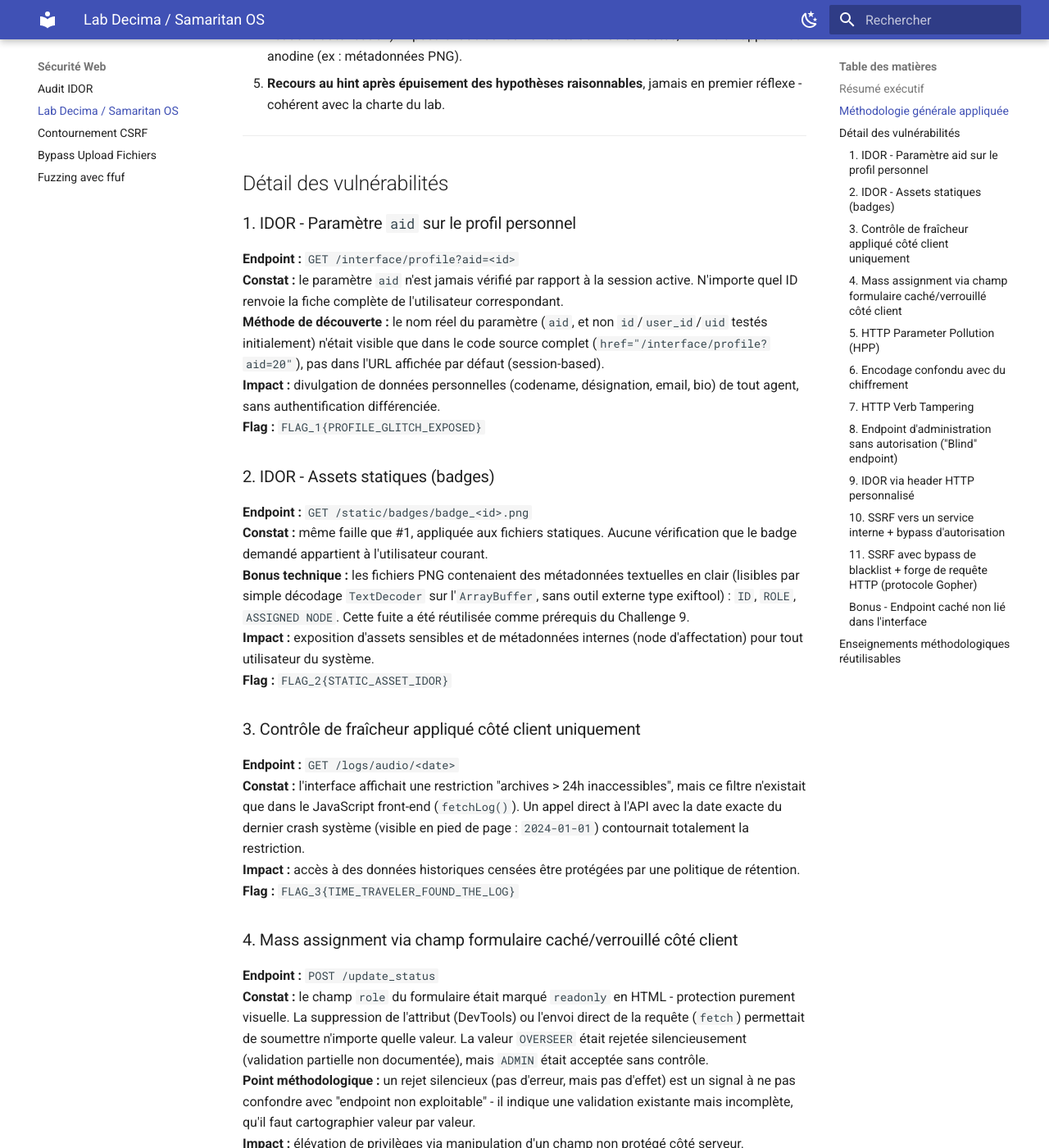
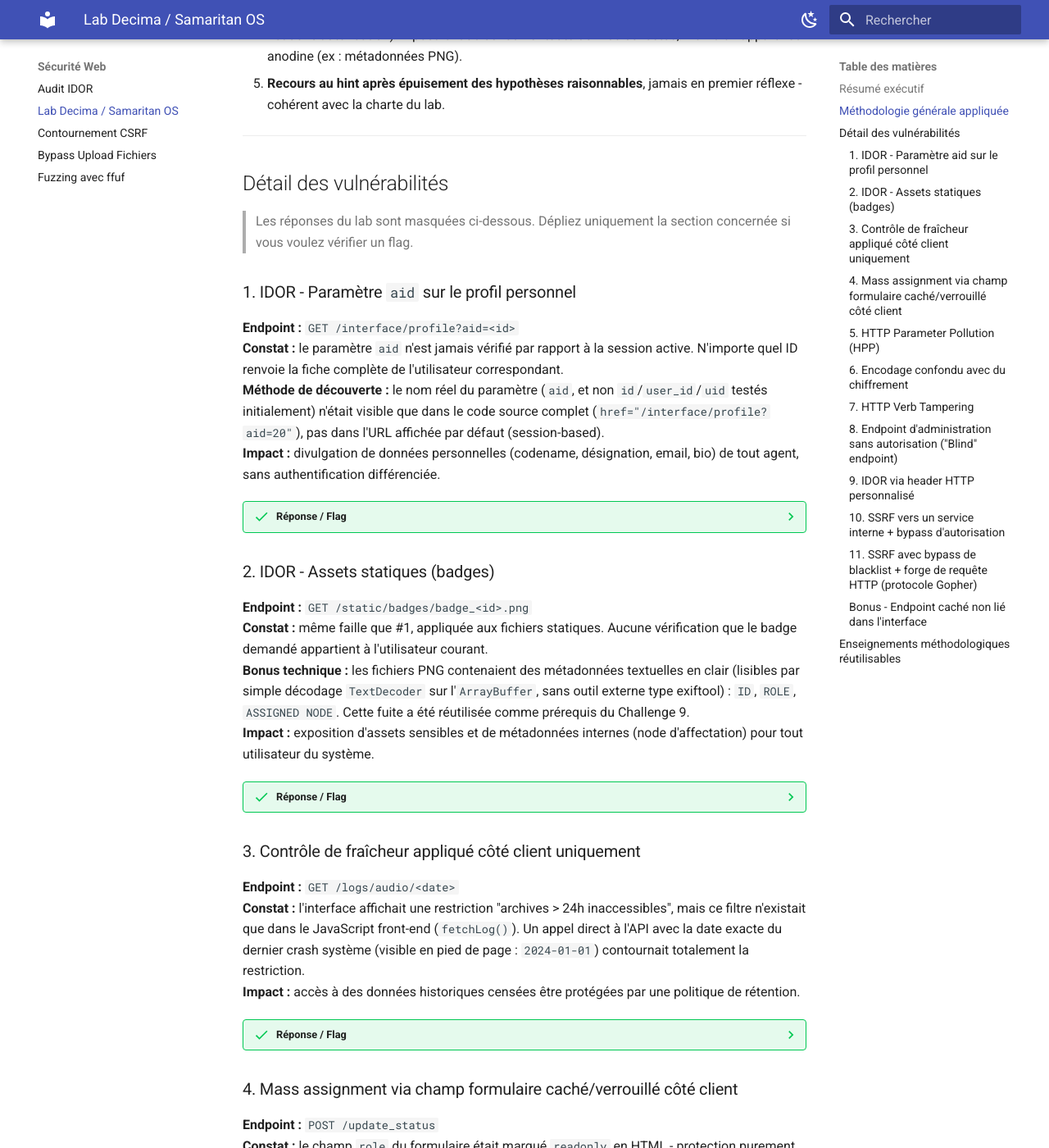
Before and after one commit to old-dov/methodologies-cybersec, an MkDocs documentation site: the page built from docs/web/decima-samaritan-idor.md, in a window 1280 px wide and 1400 px high, scrolled down 1153 px. Shown: the whole window at 82% size. Built offline with MkDocs 1.6.1 and Material for MkDocs 9.7.7, drawn with Linux system fonts in a browser that asks for light colours; some of the changed text lies outside the part shown.

Commit message:
hide Decima lab answers

```diff
--- a/docs/web/decima-samaritan-idor.md
+++ b/docs/web/decima-samaritan-idor.md
@@ -31,69 +31,81 @@
 
 ## Détail des vulnérabilités
 
+> Les réponses du lab sont masquées ci-dessous. Dépliez uniquement la section concernée si vous voulez vérifier un flag.
+
 ### 1. IDOR - Paramètre `aid` sur le profil personnel
 **Endpoint :** `GET /interface/profile?aid=<id>`
 **Constat :** le paramètre `aid` n'est jamais vérifié par rapport à la session active. N'importe quel ID renvoie la fiche complète de l'utilisateur correspondant.
 **Méthode de découverte :** le nom réel du paramètre (`aid`, et non `id`/`user_id`/`uid` testés initialement) n'était visible que dans le code source complet (`href="/interface/profile?aid=20"`), pas dans l'URL affichée par défaut (session-based).
 **Impact :** divulgation de données personnelles (codename, désignation, email, bio) de tout agent, sans authentification différenciée.
-**Flag :** `FLAG_1{PROFILE_GLITCH_EXPOSED}`
+??? success "Réponse / Flag"
+	`FLAG_1{PROFILE_GLITCH_EXPOSED}`
 
 ### 2. IDOR - Assets statiques (badges)
 **Endpoint :** `GET /static/badges/badge_<id>.png`
 **Constat :** même faille que #1, appliquée aux fichiers statiques. Aucune vérification que le badge demandé appartient à l'utilisateur courant.
 **Bonus technique :** les fichiers PNG contenaient des métadonnées textuelles en clair (lisibles par simple décodage `TextDecoder` sur l'`ArrayBuffer`, sans outil externe type exiftool) : `ID`, `ROLE`, `ASSIGNED NODE`. Cette fuite a été réutilisée comme prérequis du Challenge 9.
 **Impact :** exposition d'assets sensibles et de métadonnées internes (node d'affectation) pour tout utilisateur du système.
-**Flag :** `FLAG_2{STATIC_ASSET_IDOR}`
+??? success "Réponse / Flag"
+	`FLAG_2{STATIC_ASSET_IDOR}`
 
 ### 3. Contrôle de fraîcheur appliqué côté client uniquement
 **Endpoint :** `GET /logs/audio/<date>`
 **Constat :** l'interface affichait une restriction "archives > 24h inaccessibles", mais ce filtre n'existait que dans le JavaScript front-end (`fetchLog()`). Un appel direct à l'API avec la date exacte du dernier crash système (visible en pied de page : `2024-01-01`) contournait totalement la restriction.
 **Impact :** accès à des données historiques censées être protégées par une politique de rétention.
-**Flag :** `FLAG_3{TIME_TRAVELER_FOUND_THE_LOG}`
+??? success "Réponse / Flag"
+	`FLAG_3{TIME_TRAVELER_FOUND_THE_LOG}`
 
 ### 4. Mass assignment via champ formulaire caché/verrouillé côté client
 **Endpoint :** `POST /update_status`
 **Constat :** le champ `role` du formulaire était marqué `readonly` en HTML - protection purement visuelle. La suppression de l'attribut (DevTools) ou l'envoi direct de la requête (`fetch`) permettait de soumettre n'importe quelle valeur. La valeur `OVERSEER` était rejetée silencieusement (validation partielle non documentée), mais `ADMIN` était acceptée sans contrôle.
 **Point méthodologique :** un rejet silencieux (pas d'erreur, mais pas d'effet) est un signal à ne pas confondre avec "endpoint non exploitable" - il indique une validation existante mais incomplète, qu'il faut cartographier valeur par valeur.
 **Impact :** élévation de privilèges via manipulation d'un champ non protégé côté serveur.
-**Flag :** `FLAG_4{HIDDEN_POST_PARAM_FOUND}`
+??? success "Réponse / Flag"
+	`FLAG_4{HIDDEN_POST_PARAM_FOUND}`
 
 ### 5. HTTP Parameter Pollution (HPP)
 **Endpoint :** `POST /ticket/create`
 **Constat :** l'envoi d'un `user_id` unique différent du sien déclenchait un contrôle explicite ("ID MISMATCH"). L'envoi du **même paramètre en double** (`user_id=20&user_id=1`) contournait ce contrôle : le serveur valide vraisemblablement la première occurrence mais utilise la dernière pour l'action réelle - un désaccord classique entre couche de validation et couche métier dans le parsing des paramètres dupliqués.
 **Impact :** création de ressources (tickets) au nom d'un autre utilisateur malgré un contrôle d'identité apparent.
-**Flag :** `FLAG_5{HPP_DOUBLE_PARAMETER_MASTERY}`
+??? success "Réponse / Flag"
+	`FLAG_5{HPP_DOUBLE_PARAMETER_MASTERY}`
 
 ### 6. Encodage confondu avec du chiffrement
 **Endpoint :** `GET /intel/download/<hash>`
 **Constat :** le "hash" affiché (`dXNlcl8yMA==`) était en réalité du Base64 trivial, décodable en clair (`user_20`). Le pattern `user_<id>` étant déductible, il suffisait d'encoder `user_<autre_id>` pour télécharger le manuel confidentiel de n'importe quel agent.
 **Impact secondaire :** ce manuel exposait lui-même un endpoint interne non documenté (`POST /api/v2/promote`), utilisé pour l'exploitation du Challenge 8 - illustration d'un effet de cascade où une fuite d'information de faible sévérité alimente une vulnérabilité critique en aval.
-**Flag :** `FLAG_6{BASE64_IS_NOT_ENCRYPTION}`
+??? success "Réponse / Flag"
+	`FLAG_6{BASE64_IS_NOT_ENCRYPTION}`
 
 ### 7. HTTP Verb Tampering
 **Endpoint :** `/logs/sys/555`
 **Constat :** la méthode `GET` déclenchait un message de restriction. Une requête `OPTIONS` a révélé les méthodes réellement acceptées par la route (header `Allow: OPTIONS, HEAD, GET, DELETE`) - `DELETE` n'était soumis à aucun contrôle d'accès et retournait le contenu protégé.
 **Point méthodologique :** systématiser une requête `OPTIONS` sur toute route protégée fait partie des premiers réflexes à avoir - le header `Allow` liste souvent des méthodes non prévues par les développeurs pour un usage "lecture", révélant des incohérences de contrôle d'accès par verbe.
 **Impact :** contournement total d'une restriction d'accès en changeant simplement le verbe HTTP.
-**Flag :** `FLAG_7{HTTP_VERB_TAMPERING_MASTER}`
+??? success "Réponse / Flag"
+	`FLAG_7{HTTP_VERB_TAMPERING_MASTER}`
 
 ### 8. Endpoint d'administration sans autorisation ("Blind" endpoint)
 **Endpoint :** `POST /api/v2/promote`
 **Constat :** endpoint non lié dans l'interface, découvert via la fuite d'information du Challenge 6. Aucune vérification d'autorisation n'était appliquée : un appel POST vide suffisait à obtenir une élévation de privilèges pour le compte courant.
 **Impact :** élévation de privilèges arbitraire, sans même nécessiter de connaître un rôle cible valide.
-**Flag :** `FLAG_8{BLIND_PROMOTION_SUCCESSFUL}`
+??? success "Réponse / Flag"
+	`FLAG_8{BLIND_PROMOTION_SUCCESSFUL}`
 
 ### 9. IDOR via header HTTP personnalisé
 **Endpoint :** `GET /admin/control` (header `X-Decima-Node`)
 **Constat :** l'autorisation d'une action critique (shutdown) reposait sur la valeur d'un header custom identifiant le node source, sans lien avec l'authentification de session. Le node légitime autorisé (`NODE-314`, appartenant au compte DIRECTOR) a été retrouvé dans les métadonnées du badge de cet utilisateur (cf. #2), permettant l'usurpation du header.
 **Impact :** exécution d'une action administrative critique en falsifiant un identifiant de confiance transmis côté client.
-**Flag :** `FLAG_9{GOD_MODE_IDOR_VIA_HEADERS_COMPLETE}`
+??? success "Réponse / Flag"
+	`FLAG_9{GOD_MODE_IDOR_VIA_HEADERS_COMPLETE}`
 
 ### 10. SSRF vers un service interne + bypass d'autorisation
 **Endpoint :** `POST /net/uptime` (`{"url": "..."}`)
 **Constat :** l'outil de diagnostic effectue une requête serveur-side arbitraire vers l'URL fournie. La sortie par défaut (statut Apache) révélait elle-même l'existence d'un service de métriques interne non exposé publiquement (`localhost:8001/metrics`, commentaire "Internal Only"). Ce service exigeait un paramètre `node`, qui rejetait les formats invalides jusqu'à l'utilisation du node autorisé déjà identifié (`NODE-314`).
 **Impact :** pivot réseau vers un service interne théoriquement inaccessible depuis l'extérieur, avec contournement de son propre contrôle d'autorisation.
-**Flag :** `FLAG_10{SSRF_INTERNAL_PORT_AND_AUTH_BYPASS}`
+??? success "Réponse / Flag"
+	`FLAG_10{SSRF_INTERNAL_PORT_AND_AUTH_BYPASS}`
 
 ### 11. SSRF avec bypass de blacklist + forge de requête HTTP (protocole Gopher)
 **Endpoint :** `POST /net/scraper` (`{"url": "..."}`)
@@ -103,12 +115,14 @@
 
 **Point méthodologique :** face à un outil SSRF qui ne permet de contrôler qu'une URL sans en-têtes, le protocole Gopher est le vecteur de référence pour injecter des données brutes (requêtes HTTP, commandes Redis/Memcached, etc.) dans un flux TCP arbitraire.
 **Impact :** exfiltration de données internes en contournant simultanément un filtre réseau et un contrôle applicatif (validation de header).
-**Flag :** `FLAG_11{GOPHER_PROTOCOL_HEADER_FORGERY}`
+??? success "Réponse / Flag"
+	`FLAG_11{GOPHER_PROTOCOL_HEADER_FORGERY}`
 
 ### Bonus - Endpoint caché non lié dans l'interface
 **Endpoint :** `GET /interface/core`
 **Constat :** page complètement absente du menu de navigation, découverte par brute-force manuel de chemins probables (`/interface/core`), sans dépendance aux challenges précédents.
-**Flag :** `BONUS{Y0U_4R3_B31NG_W4TCH3D}`
+??? success "Réponse / Flag bonus"
+	`BONUS{Y0U_4R3_B31NG_W4TCH3D}`
 
 ---
 
```
Also changed, not shown: decima-samaritan-idor-methodologie.md (+26 -12 lines).
